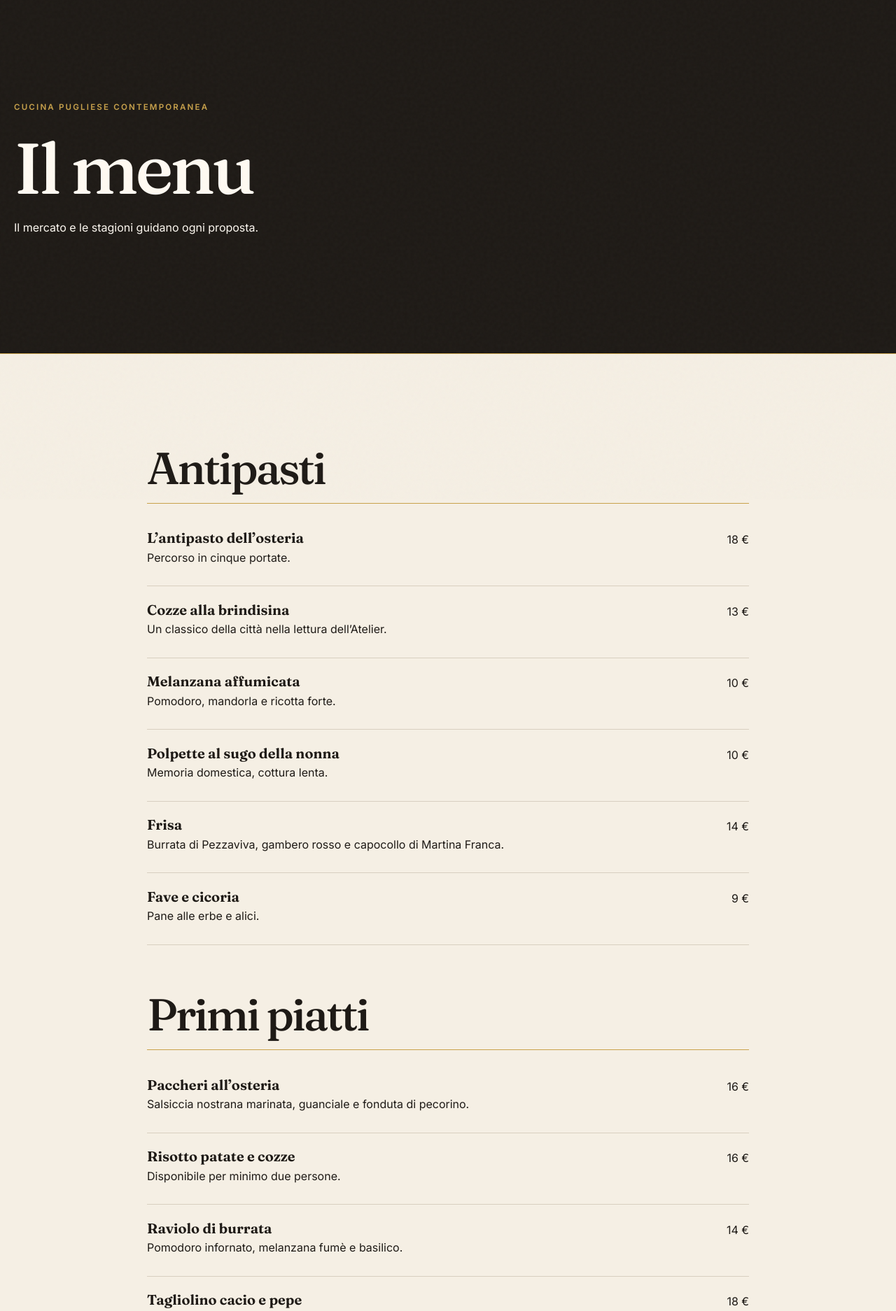
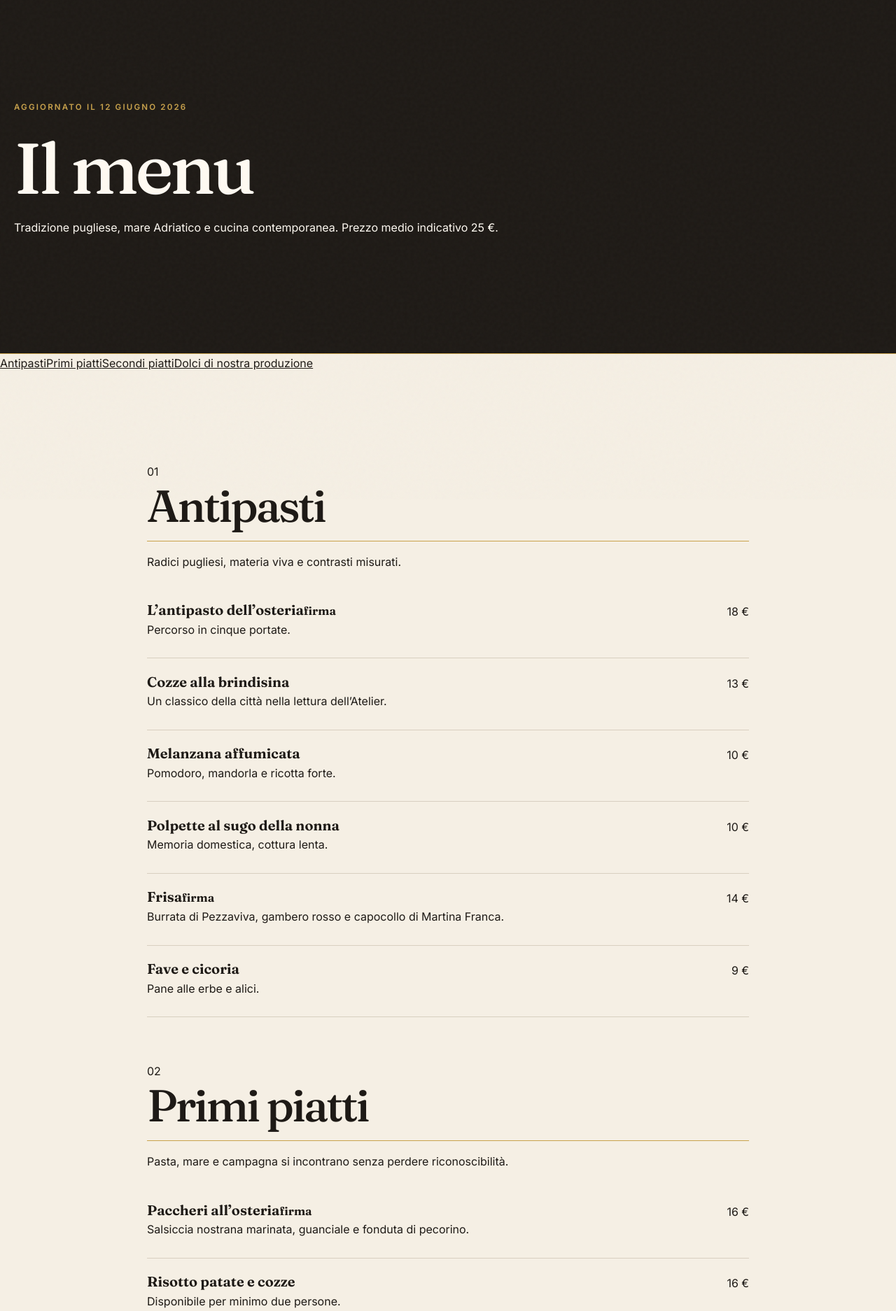
Before and after one commit to Sev3nB/atelierDoria, a Flask app: page /menu in a window 1280 px wide. Shown: the part 86-1960 px from the top of the page at 70% size. Run offline with Flask 3, Linux system fonts and the light colour scheme.

Commit message:
Expand researched content and editorial experience

```diff
--- a/templates/menu.html
+++ b/templates/menu.html
@@ -1,2 +1,8 @@
-{% extends "base.html" %}{% block title %}Menu | Atelier Doria Brindisi{% endblock %}{% block meta_description %}Scopri il menu stagionale di Atelier Doria, cucina pugliese contemporanea a Brindisi.{% endblock %}
-{% block content %}<header class="page-hero"><p class="eyebrow">Cucina pugliese contemporanea</p><h1>Il menu</h1><p>Il mercato e le stagioni guidano ogni proposta.</p></header><section class="section menu-list">{% for section in menu %}<article><h2>{{ section.category }}</h2>{% for item in section["items"] %}<div class="menu-item"><div><h3>{{ item.name }}</h3><p>{{ item.description }}</p></div><span>{{ item.price }}</span></div>{% endfor %}</article>{% endfor %}<p class="notice">Menu dimostrativo da sostituire con le proposte e i prezzi aggiornati. Comunica allergie o intolleranze al personale.</p><a class="button" href="{{ url_for('bookings') }}">Prenota un tavolo</a></section>{% endblock %}
+{% extends "base.html" %}{% block title %}Menu 2026 | Atelier Doria Brindisi{% endblock %}{% block meta_description %}Menu aggiornato di Atelier Doria: antipasti pugliesi, primi, pescato, carni e dessert nel centro di Brindisi.{% endblock %}
+{% block content %}
+<header class="page-hero menu-hero"><p class="eyebrow">Aggiornato il {{ menu_updated }}</p><h1>Il menu</h1><p>Tradizione pugliese, mare Adriatico e cucina contemporanea. Prezzo medio indicativo 25 €.</p></header>
+<nav class="menu-jump" aria-label="Categorie del menu">{% for section in menu %}<a href="#{{ section.category|lower|replace(' ', '-') }}">{{ section.category }}</a>{% endfor %}</nav>
+<section class="section menu-list">{% for section in menu %}<article id="{{ section.category|lower|replace(' ', '-') }}" class="menu-category reveal"><div class="menu-category-head"><span>0{{ loop.index }}</span><div><h2>{{ section.category }}</h2><p>{{ section.intro }}</p></div></div>{% for item in section['items'] %}<div class="menu-item{% if item.highlight %} is-signature{% endif %}"><div><h3>{{ item.name }}{% if item.highlight %}<small>firma</small>{% endif %}</h3><p>{{ item.description }}</p></div><span>{{ item.price }}</span></div>{% endfor %}</article>{% endfor %}
+<div class="menu-source"><p><strong>Trasparenza:</strong> menu e prezzi ripresi dalla scheda TheFork del ristorante, ultimo aggiornamento dichiarato 12 giugno 2026. Disponibilità e composizione possono variare.</p><a href="{{ thefork_url }}/menu" target="_blank" rel="noopener">Verifica il menu alla fonte</a></div>
+<p class="notice">Comunica allergie e intolleranze prima dell’ordine. Il personale può fornire il registro allergeni e indicare eventuali variazioni.</p><a class="button" href="{{ url_for('bookings') }}">Prenota un tavolo</a></section>
+{% endblock %}
```
